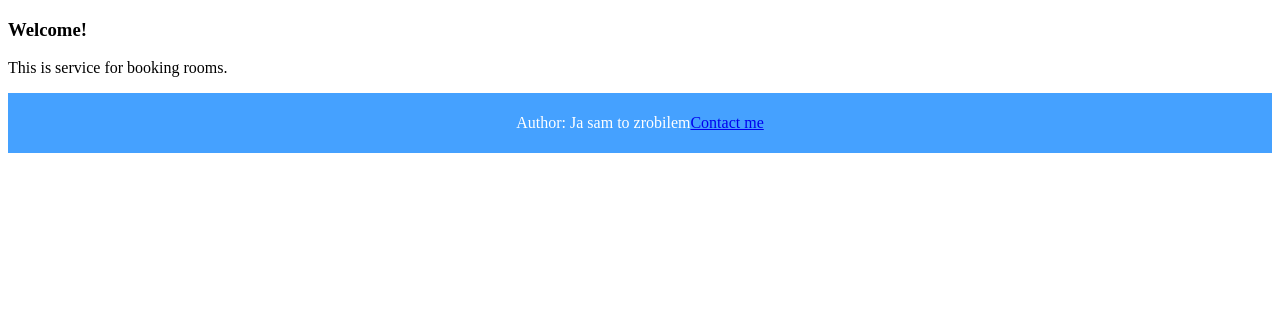
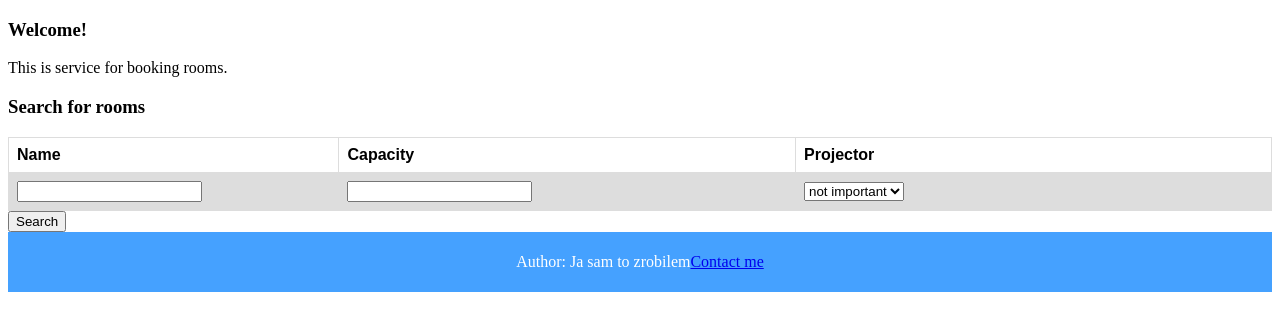
Before and after one commit to LukaKon/reservation_service, a Django app: page /room/home/ in a window 1280 px wide. Shown: the part 54-385 px from the top of the page. Run offline with Django 3.2, Linux system fonts and the light colour scheme.

Commit message:
searching in progress

```diff
--- a/booking/templates/booking/room/home.html
+++ b/booking/templates/booking/room/home.html
@@ -1,10 +1,93 @@
 {% extends "booking/base.html" %}
 {% block title %}Create a new room{% endblock %}
 {% block content %}
-<form method="get">
-
+<form method="post">
+    {% csrf_token %}
     <div>
         <p><h3>Welcome!</h3></p>
         <p>This is service for booking rooms.</p>
     </div>
-    {% endblock %}
+
+    <p> <h3>Search for rooms</h3></p>
+    <div>
+        <table>
+            <tr>
+                <th>Name</th>
+                <th>Capacity</th>
+                <th>Projector</th>
+            </tr>
+            <tr>
+                <td>
+                    <div style="width:30px;">
+                        <!-- <select name="name"> -->
+                        <!--     {% for room in rooms %} -->
+                        <!--     <option value="{{ room.name }}">{{room.name}}</option> -->
+                        <!--     {% endfor %} -->
+                        <!-- </select> -->
+                        <!-- <label for="name">Name room:</label> -->
+                        <input type="text" id="name" name="name">
+                    </div>
+                </td>
+                <td>
+                    <div style="width:30px;">
+                        <input type="number" name="capacity">
+                    </div>
+                </td>
+                <td>
+                    <div style="width:30px;">
+                        <select name="projector_availability">
+                            <option value="not_important">not important</option>
+                            <option value="True">YES</option>
+                            <option value="False">NO</option>
+                        </select>
+                    </div>
+                </td>
+            </tr>
+        </table>
+    </div>
+
+    <input type="submit" value="Search">
+</form>
+{% if rooms %}
+<table>
+    <tr>
+        <th>Name</th>
+        <th>Capacity</th>
+        <th>Availability</th>   <!-- TODO: range of dates / yes or no? -->
+        <th>Projector</th>
+        <th>Edit room</th>
+        <th>Delete room</th>
+        <th>Reservation</th>
+    </tr>
+    {% for room in rooms %}
+    <tr>
+        <td><a href={% url 'booking:room_details' room.id %}>{{ room.name }}</a></td>
+        <td>{{ room.capacity }}</td>
+        <td>
+            {% if room.id in available %} NO {% else %} YES {% endif %}
+        </td>
+        <td>
+            {% if room.projector_availability %} YES
+            {% else %} NO
+            {% endif %}
+        </td>
+        <td>
+            <form action={% url 'booking:edit_room' room.id %}>
+                <input class="button"type="submit" value="edit">
+            </form>
+        </td>
+        <td>
+            <form action={% url 'booking:delete_room' room.id %}>
+                <button class="button">delete</button>
+            </form>
+        </td>
+        <td>
+            <form action={% url 'booking:reserve_room' room.id %}>
+                <input class="button"type="submit" value="reserve">
+            </form>
+        </td>
+    </tr>
+    {% endfor %}
+</table>
+{% endif %}
+{% endblock %}
--- a/booking/views.py
+++ b/booking/views.py
@@ -1,3 +1,4 @@
+from django.shortcuts import render, redirect
 from django.shortcuts import render, redirect
 from booking.models import Room, Reservation
 from django.views import View
@@ -5,14 +6,29 @@ from django.contrib import messages
 from django.db.utils import IntegrityError
 import datetime
 from . import models
-# Create your views here.
 
 
 class Home(View):
     HTML_TEMPLATE = 'booking/room/home.html'
+    ROOMS = Room.objects.all()
 
     def get(self, request):
-        return render(request, self.HTML_TEMPLATE)
+        return render(request,
+                      self.HTML_TEMPLATE,
+                      context={'rooms': self.ROOMS})
+
+    def post(self, request):
+        name = request.POST.get('name')
+        capacity = int(request.POST.get('capacity'))
+        projector_availability = request.POST.get('projector_availability')
+
+        rooms = Room.objects.filter(name__icontains='name', capacity=capacity)
+
+        return render(
+            request,
+            self.HTML_TEMPLATE,
+            context={'rooms': rooms},
+        )
 
 
 class About(View):
@@ -73,6 +89,12 @@ class AllRooms(View):
     def get(self, request):
         rooms = Room.objects.all().order_by('name')
         reservations = Reservation.objects.all()
+
+        available = []
+        for reservation in reservations:
+            if reservation.date == datetime.date.today():
+                available.append(reservation.room_id.id)
+
         if not rooms:  # TODO: not tested yet
             return render(request, self.HTML_TEMPLATE, context={'empty': True})
         return render(
@@ -80,7 +102,7 @@ class AllRooms(View):
             self.HTML_TEMPLATE,
             context={
                 'rooms': rooms,
-                'reservations': reservations,
+                'available': available,
             },
         )
 
@@ -179,7 +201,14 @@ class ReserveRoom(View):
 
     def get(self, request, room_id):
         room = Room.objects.get(pk=room_id)
-        return render(request, self.HTML_TEMPLATE, context={'room': room})
+        reservations = Reservation.objects.filter(
+            room_id=room).order_by('-date')
+        return render(request,
+                      self.HTML_TEMPLATE,
+                      context={
+                          'room': room,
+                          'reservations': reservations
+                      })
 
     def post(self, request, room_id):
         date = request.POST.get('date')
@@ -197,7 +226,8 @@ class ReserveRoom(View):
                               'room': room
                           })
 
-        if conv_date < datetime.datetime.now():
+        if conv_date < datetime.datetime.strptime(
+                datetime.datetime.now().strftime('%Y-%m-%d'), '%Y-%m-%d'):
             return render(request,
                           self.HTML_TEMPLATE,
                           context={
```
Also changed, not shown: booking/templates/booking/room/all_rooms.html (+1 -8 lines), booking/templates/booking/room/reserve.html (+23 -0 lines).
